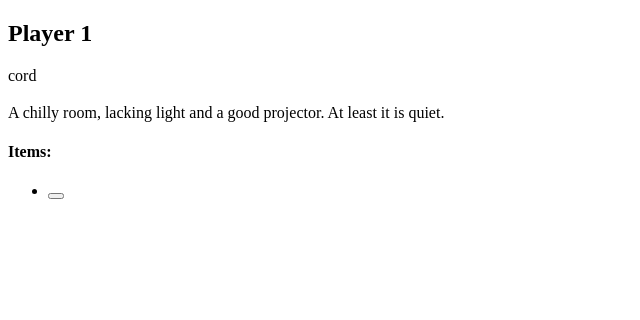
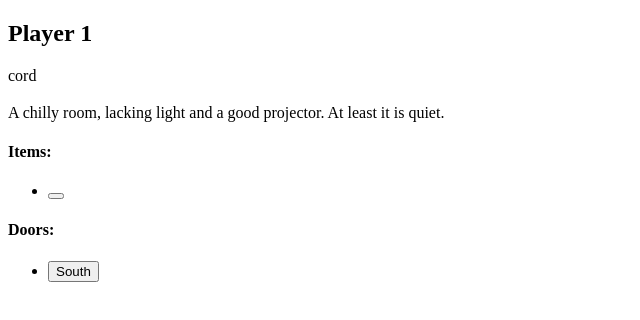
Before and after one commit to stephaniesmith/adventure-game, a React app: page / in a window 1280 px wide. Shown: the top 320 px of the page, without its empty margins (0-640 px from the left). Built offline with nearby package versions, Linux system fonts and the light colour scheme.

Commit message:
add button with direction

```diff
--- /dev/null
+++ b/src/components/Door.js
@@ -0,0 +1,23 @@
+import React from 'react';
+import PropTypes from 'prop-types';
+
+const directions = {
+  e: 'East',
+  w: 'West',
+  n: 'North',
+  s: 'South'
+};
+
+export default function Door({ direction }) {
+  return (
+    <li>
+      <button>
+        {directions[direction]}
+      </button>
+    </li>
+  );
+}
+
+Door.propTypes = {
+  direction: PropTypes.string.isRequired
+};
--- a/src/components/Room.js
+++ b/src/components/Room.js
@@ -1,5 +1,6 @@
 import React, { Component } from 'react';
 import PropTypes from 'prop-types';
+import Door from './Door';
 
 export default class Room extends Component {
   static propTypes = {
@@ -26,6 +27,15 @@ export default class Room extends Component {
             </ul>
           </div>
         )}
+        <h4>Doors:</h4>
+        <ul>
+          {Object.entries(doors).map(([direction, roomKey]) => {
+            return <Door
+              key={direction}
+              direction={direction}
+              />
+          })}
+        </ul>
       </section>
     )
   }
```
